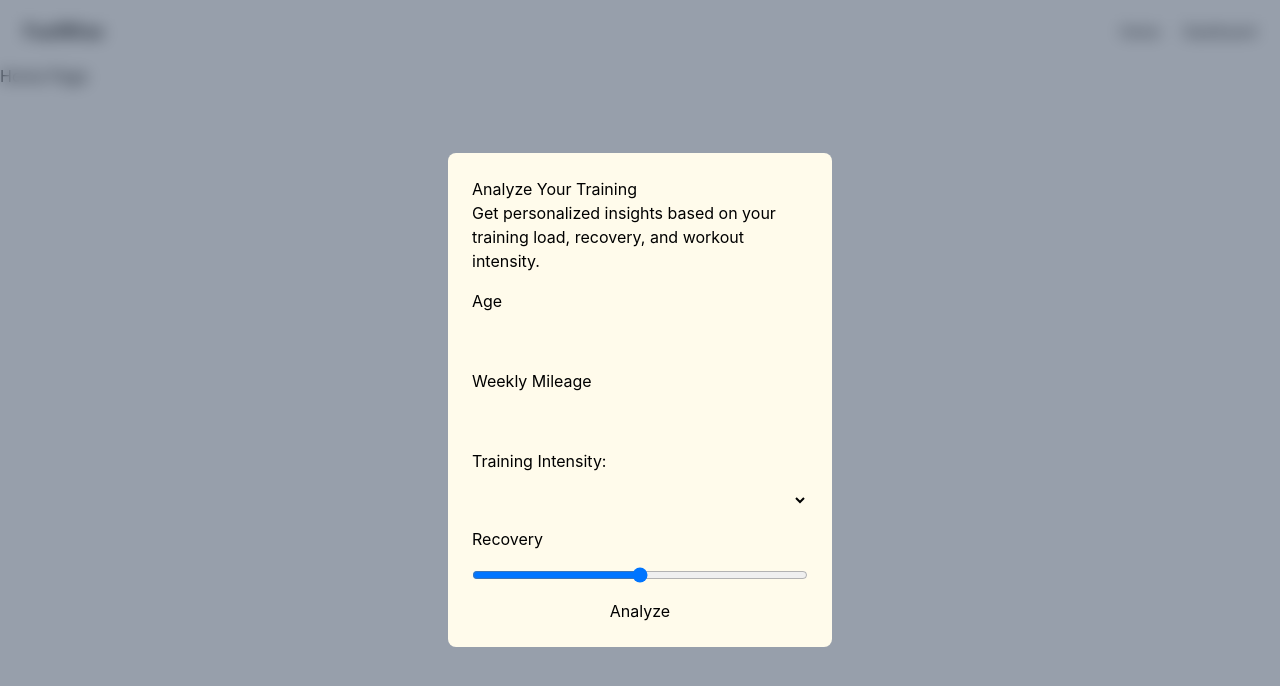
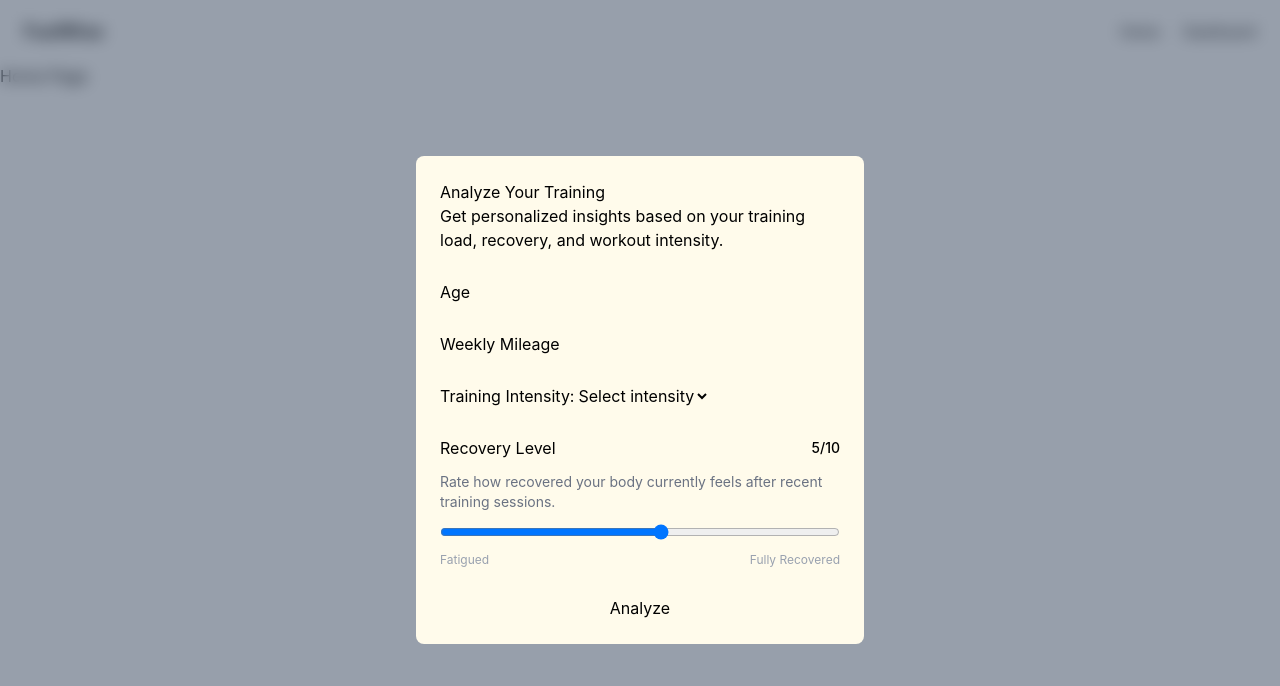
Before and after one commit to zstem001hz-droid/fuelwise-health, a React (Vite) app: page / in a window 1280 px wide. Shown: the top 686 px of the page. Built offline with nearby package versions, Linux system fonts and the light colour scheme.

Commit message:
feat(modal): build AnalysisModal UI with training input form and recovery slider

```diff
--- a/src/components/Modal/AnalysisModal.tsx
+++ b/src/components/Modal/AnalysisModal.tsx
@@ -4,27 +4,66 @@ export default function AnalysisModal() {
     <div className="flex items-center justify-center bg-slate-700/50 fixed inset-0 backdrop-blur-sm">
       {/* Modal content */}
       <div>
-        <form className="flex flex-col bg-amber-50 rounded-lg p-6 gap-4 w-96">
+        <form className="flex flex-col bg-amber-50 rounded-lg p-6 gap-7 md:w-full max-w-sm md:max-w-md">
           {/* Header copy for the analysis form */}
           <div>
             <h2>Analyze Your Training</h2>
-            <p>Get personalized insights based on your training load, recovery, and workout intensity.</p>
+            <p>
+              Get personalized insights based on your training load, recovery,
+              and workout intensity.
+            </p>
           </div>
 
           {/* Core training inputs */}
+          <div>
             <label htmlFor="age">Age</label>
             <input type="number" id="age" name="age" />
+          </div>
 
+          <div>
             <label htmlFor="weekly-mileage">Weekly Mileage</label>
             <input type="number" id="weekly-training" name="weekly-mileage" />
+          </div>
 
+          <div>
             <label htmlFor="training-intensity">Training Intensity:</label>
-          <select id="training-intensity" name="training-intensity"></select>
+            <select id="training-intensity" name="training-intensity">
+              <option value="">Select intensity</option>
+              <option value="low">Low</option>
+              <option value="moderate">Moderate</option>
+              <option value="high">High</option>
+            </select>
+          </div>
 
-          <label htmlFor="recovery-slider">Recovery</label>
-          <input type="range" id="recovery-slider" name="recovery-slider" />
+          <div className="flex flex-col gap-3">
+            <div className="flex items-center justify-between">
+              <label htmlFor="recovery-slider">Recovery Level</label>
 
-          <button type="submit" role="button">Analyze</button>
+              <span className="text-sm font-medium">5/10</span>
+            </div>
+
+            <p className="text-sm text-gray-500">
+              Rate how recovered your body currently feels after recent training
+              sessions.
+            </p>
+
+            <input
+              type="range"
+              id="recovery-slider"
+              name="recovery-slider"
+              min="1"
+              max="10"
+            />
+
+            <div className="flex justify-between text-xs text-gray-400">
+              <span>Fatigued</span>
+              <span>Fully Recovered</span>
+            </div>
+          </div>
+
+          <button type="submit" role="button">
+            Analyze
+          </button>
         </form>
       </div>
     </div>
```
Lines whose indentation alone changed are shown as unchanged.
